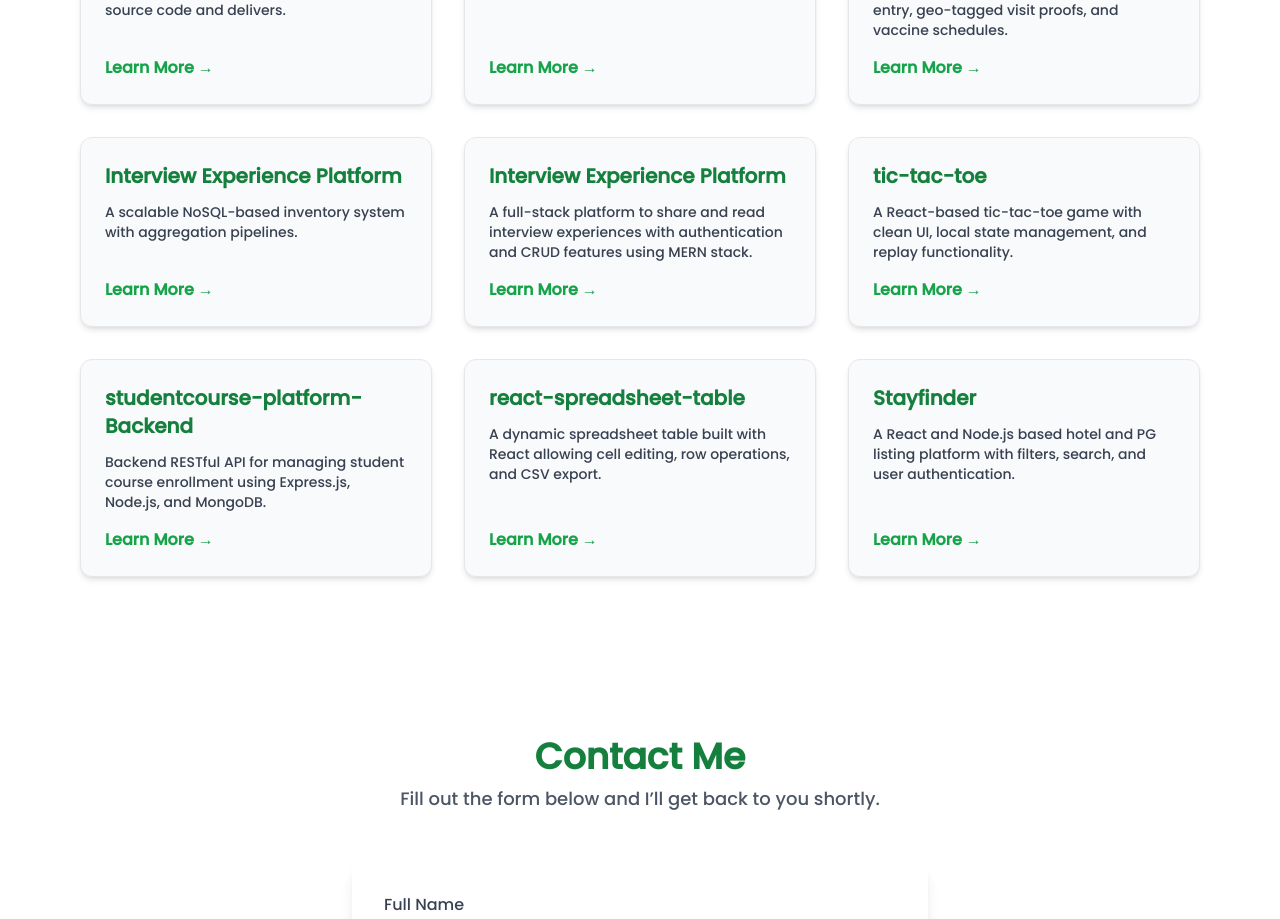
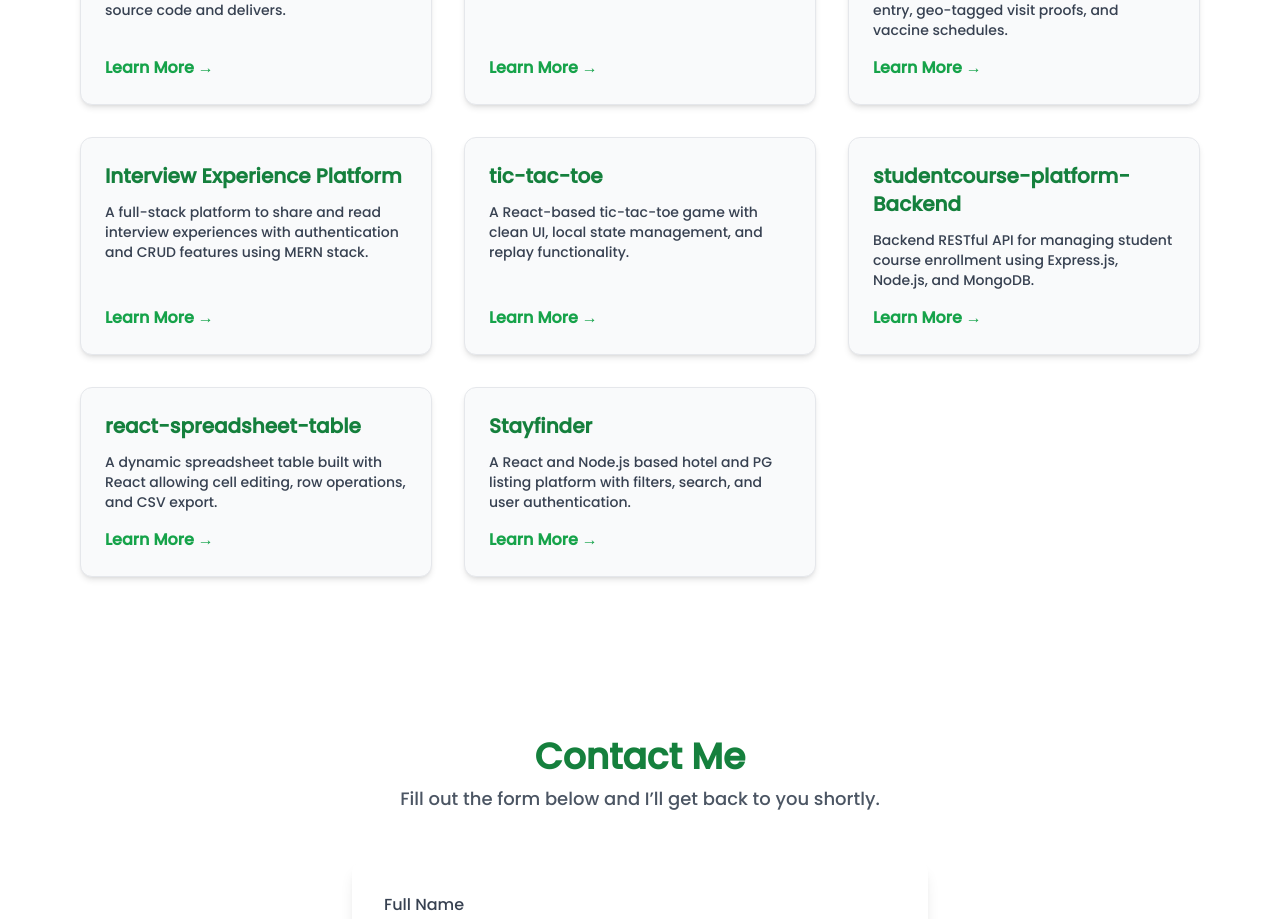
Before and after one commit to anshika-panwar-05-code/Portfolio, a React (Vite) app: page / in a window 1280 px wide. Shown: the part 2060-2979 px from the top of the page. Built offline with nearby package versions, Linux system fonts and the light colour scheme.

Commit message:
Update PortFolio.jsx

```diff
--- a/src/components/PortFolio.jsx
+++ b/src/components/PortFolio.jsx
@@ -44,22 +44,16 @@ entry, geo-tagged visit proofs, and vaccine schedules.`,
       code: "https://github.com/anshika-panwar-05-code",
     },
     {
-      id: 4,
-      name: "Interview Experience Platform",
-      desc: "A scalable NoSQL-based inventory system with aggregation pipelines.",
-      code: "https://github.com/anshika-panwar-05-code",
-    },
-    {
   id: 4,
   name: "Interview Experience Platform",
   desc: "A full-stack platform to share and read interview experiences with authentication and CRUD features using MERN stack.",
-  code: "https://github.com/anshika-panwar-05-code",
+  code: "https://interview-experience-frontend-qe6m.onrender.com/",
 },
 {
   id: 5,
   name: "tic-tac-toe",
   desc: "A React-based tic-tac-toe game with clean UI, local state management, and replay functionality.",
-  code: "https://github.com/anshika-panwar-05-code",
+  code: "https://github.com/anshika-panwar-05-code/tic-tac-toe",
 },
 {
   id: 6,
@@ -77,7 +71,7 @@ entry, geo-tagged visit proofs, and vaccine schedules.`,
   id: 8,
   name: "Stayfinder",
   desc: "A React and Node.js based hotel and PG listing platform with filters, search, and user authentication.",
-  code: "https://github.com/anshika-panwar-05-code",
+  code: "https://github.com/anshika-panwar-05-code/Stayfinder",
 },
 
   ];
```
